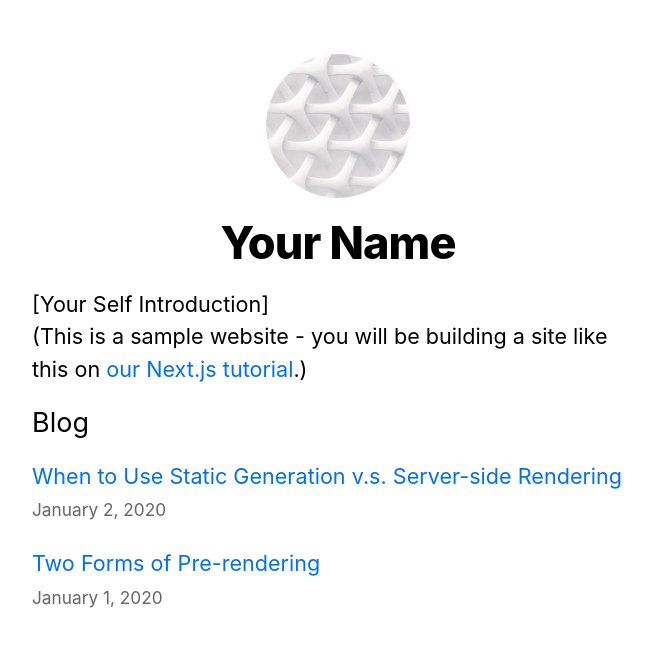
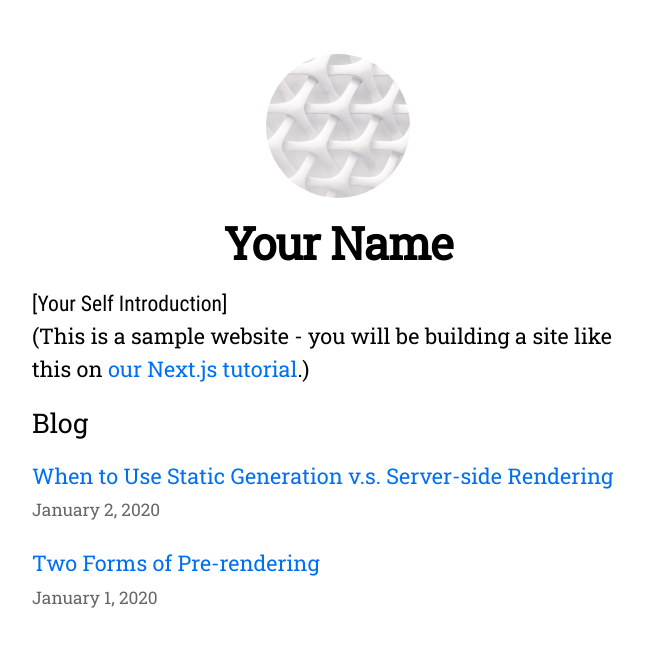
Before and after one commit to Hanna-Mamedova/nextjs-blog, a Next.js app: page / in a window 1280 px wide. Shown: the top 646 px of the page, without its empty margins (302-954 px from the left). Built offline with nearby package versions, Linux system fonts and the light colour scheme.

Commit message:
feat: add 2 custom fonts

```diff
--- a/pages/index.tsx
+++ b/pages/index.tsx
@@ -32,7 +32,7 @@ export default function Home({ allPostsData }: HomeProps) {
         <title>{siteTitle}</title>
       </Head>
       <section className={utilStyles.headingMd}>
-        <p>[Your Self Introduction]</p>
+        <p className='font-condensed'>[Your Self Introduction]</p>
         <p>
           (This is a sample website - you will be building a site like this on{' '}
           <a href="https://nextjs.org/learn">our Next.js tutorial</a>.)
--- a/styles/globals.css
+++ b/styles/globals.css
@@ -1,13 +1,28 @@
 @import 'tailwindcss/base';
 @import 'tailwindcss/components';
 @import 'tailwindcss/utilities';
+
+@font-face {
+  font-family: 'RobotoCondensed';
+  src: url('/fonts/roboto-condensed/RobotoCondensed-Regular.ttf') format('truetype');
+  font-weight: 600;
+  font-style: normal;
+  font-display: swap;
+}
+
+@font-face {
+  font-family: 'RobotoSlab';
+  src: url('/fonts/roboto-slab/RobotoSlab-Regular.ttf') format('truetype');
+  font-weight: 500;
+  font-style: normal;
+  font-display: swap;
+}
 
 html,
 body {
   padding: 0;
   margin: 0;
-  font-family: -apple-system, BlinkMacSystemFont, Segoe UI, Roboto, Oxygen, Ubuntu,
-    Cantarell, Fira Sans, Droid Sans, Helvetica Neue, sans-serif;
+  font-family: RobotoSlab;
   line-height: 1.6;
   font-size: 18px;
 }
--- a/tailwind.config.js
+++ b/tailwind.config.js
@@ -2,7 +2,12 @@ module.exports = {
     content: ['./pages/**/*.{js,ts,jsx,tsx}', './components/**/*.{js,ts,jsx,tsx}'],
     darkMode: false,
     theme: {
-        extend: {},
+        extend: {
+            fontFamily: {
+                "slab": ['RobotoSlab', 'ui-sans-serif', 'system-ui'],
+                "condensed": ['RobotoCondensed', 'ui-serif', 'Georgia'],
+            }
+        },
     },
     variants: {
         extend: {},
```
Also changed, not shown: public/fonts/roboto-condensed/RobotoCondensed-Regular.ttf (added), public/fonts/roboto-slab/RobotoSlab-Regular.ttf (added).
